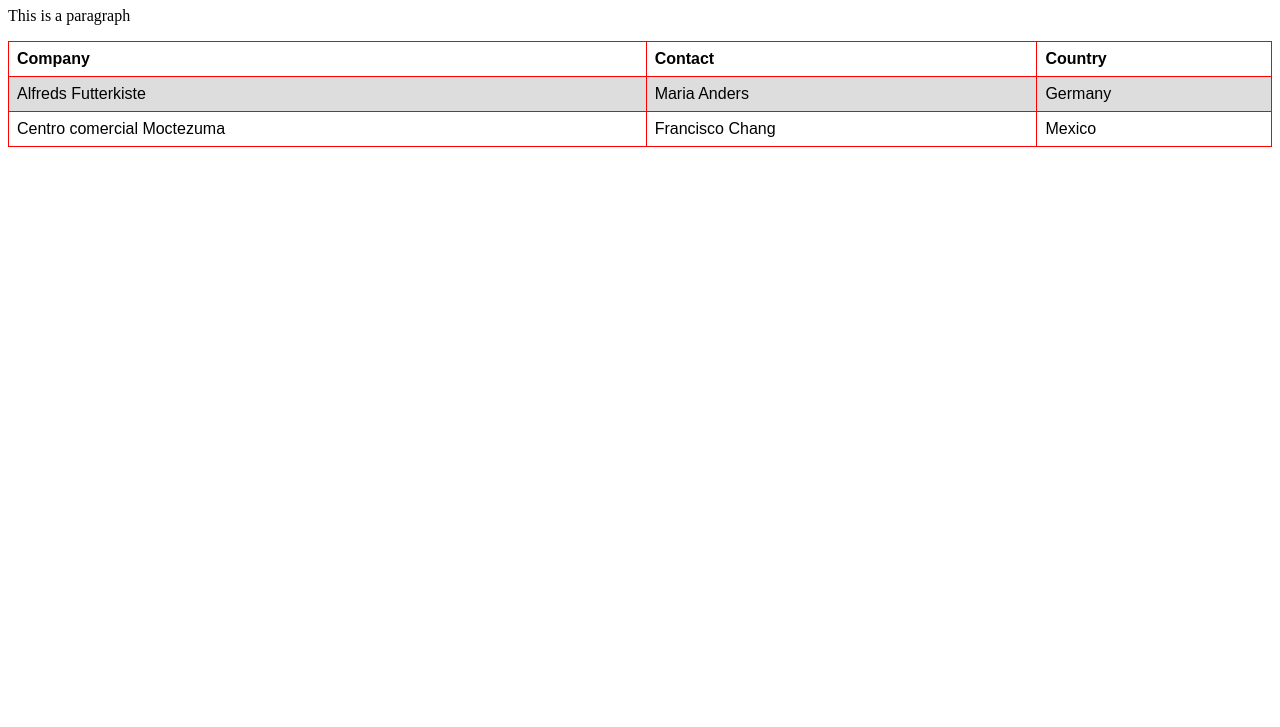
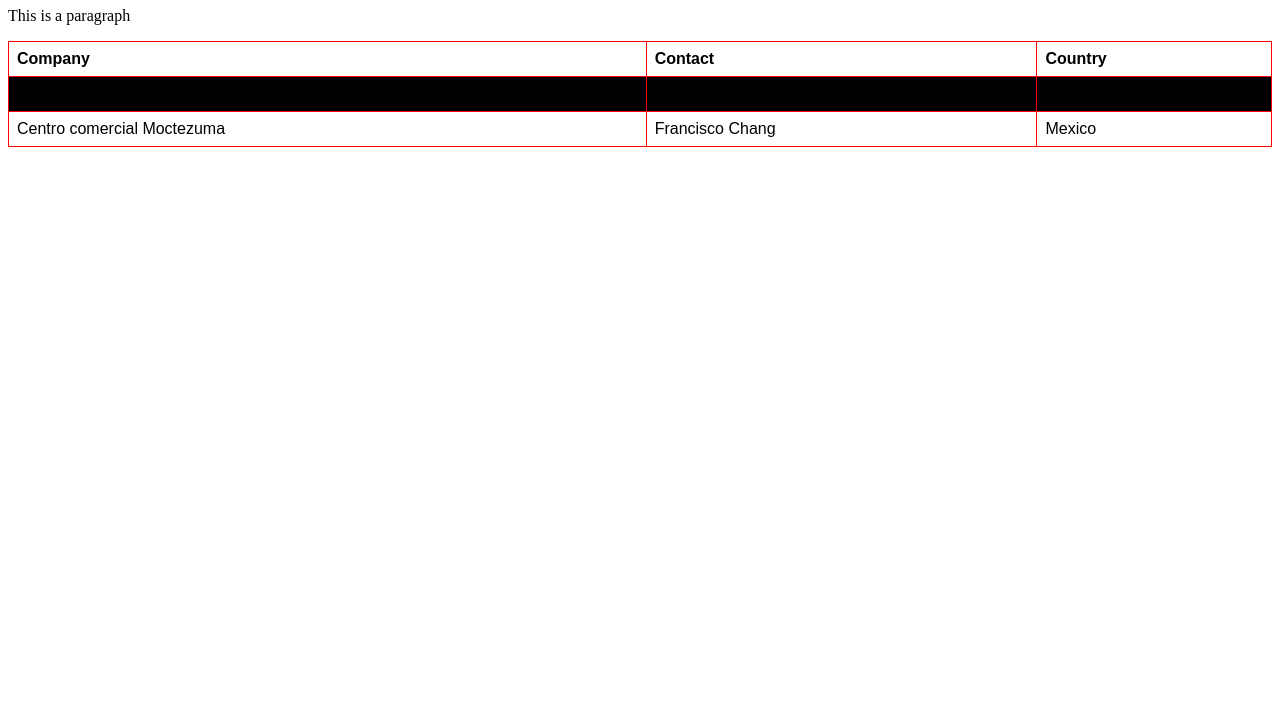
Before and after one commit to MilikM/spring23, a plain HTML site: page module03/index.html in a window 1280 px wide. Shown: the part 73-800 px from the top of the page. Drawn offline with Linux system fonts and the light colour scheme.

```diff
--- a/module03/index.html
+++ b/module03/index.html
@@ -15,7 +15,7 @@
       }
 
       tr:nth-child(even) {
-        background-color: #dddddd;
+        background-color: #000;
       }
       </style>
     <meta charset="utf-8">
```
